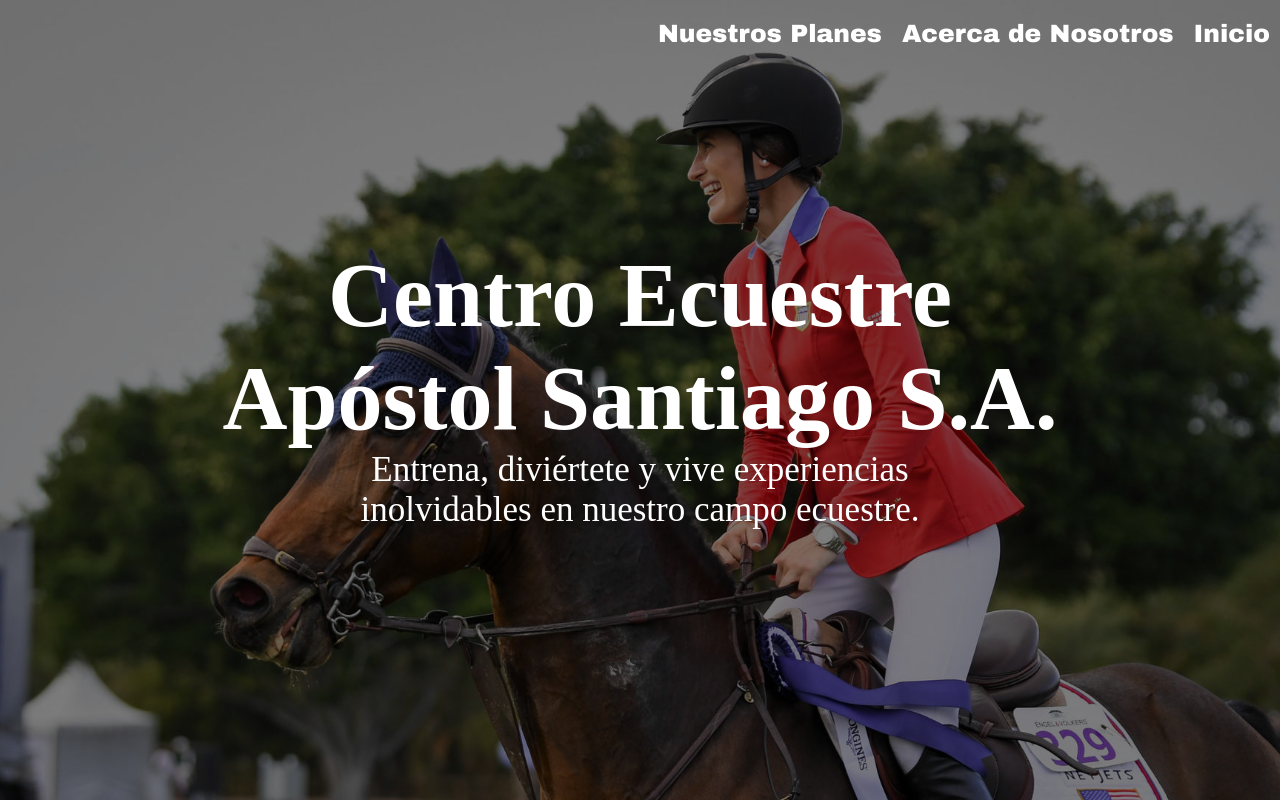
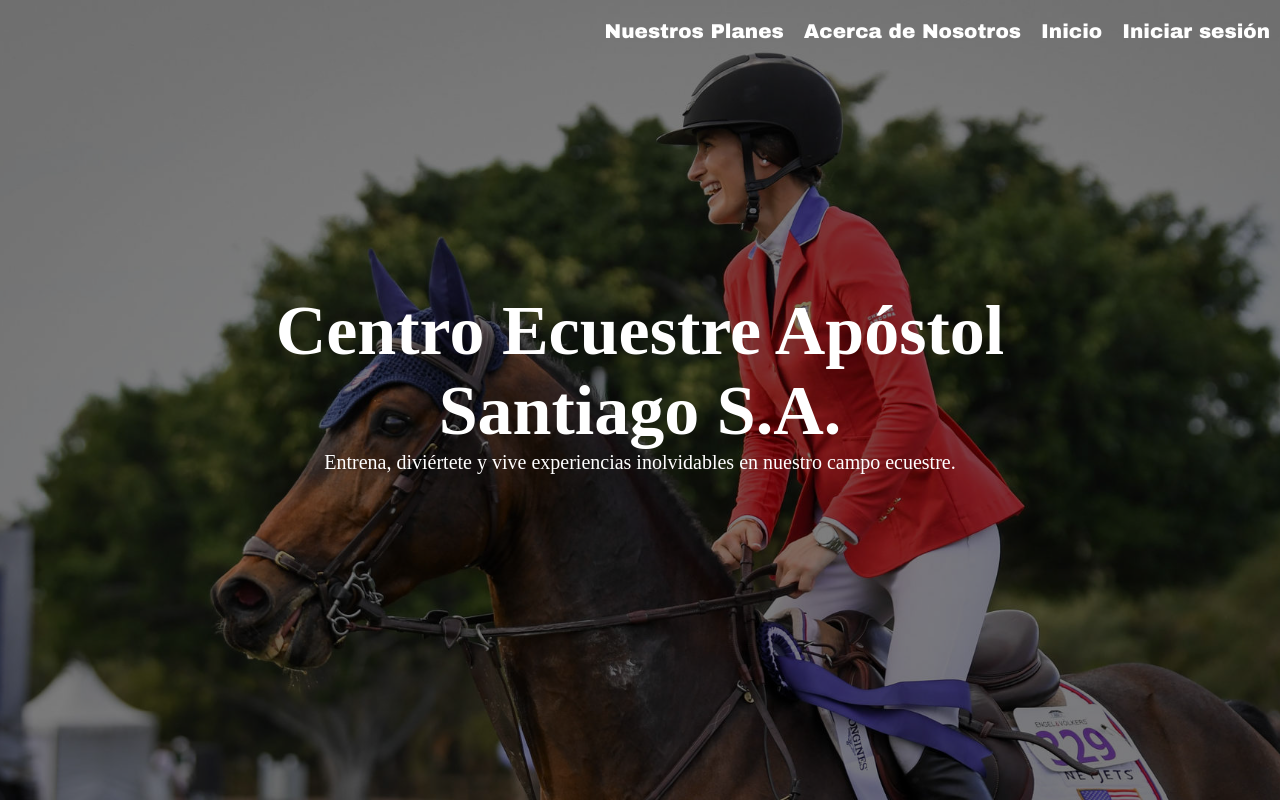
Before and after one commit to KeiviVeizan/Campo-Ecuestre-Apostol-Santiago, a React (Vite) app: page / in a window 1280 px wide. Built offline with nearby package versions, Linux system fonts and the light colour scheme.

Commit message:
navbar estilizado

```diff
--- a/src/App.css
+++ b/src/App.css
@@ -159,6 +159,33 @@ header h1,a,p, .header-bottom h1{
 }
 /*Para computadoras*/
 @media(min-width: 1024px){
+
+  .menu a{
+    font-size: 20px;
+    margin: 30px 30px;
+    transition: color, background-color, .5s;
+  }
+  .menu a:hover{
+    background-color: rgba(0, 0, 0, 0.5);
+    color: rgb(111, 205, 111);
+    padding: 15px 10px;
+    border-radius: 20px;
+
+  }
+  .header-bottom{
+    height: 80vh;
+  }
+  .header-bottom h1{
+    font-size: 70px;
+    max-width: 70%;
+  }
+  .header-bottom p{
+    font-size: 20px;
+    font-family: "Myriad Regular";
+    max-width: 50%;
+  }
+}
+@media(min-width: 1440px){
   .menu a{
     font-size: 25px;
   }
@@ -175,9 +202,6 @@ header h1,a,p, .header-bottom h1{
     max-width: 50%;
   }
 }
-@media(min-width: 1440px){
-
-}
 @media(min-width: 2560px){
 
 }
--- a/src/App.jsx
+++ b/src/App.jsx
@@ -20,6 +20,7 @@ function App() {
                 <li><a href="">Nuestros Planes</a></li>
                 <li><a href="">Acerca de Nosotros</a></li>
                 <li><a href="">Inicio</a></li>
+                <li><a href="">Iniciar sesión</a></li>
               </ul>
             </nav>
           </div>
```
